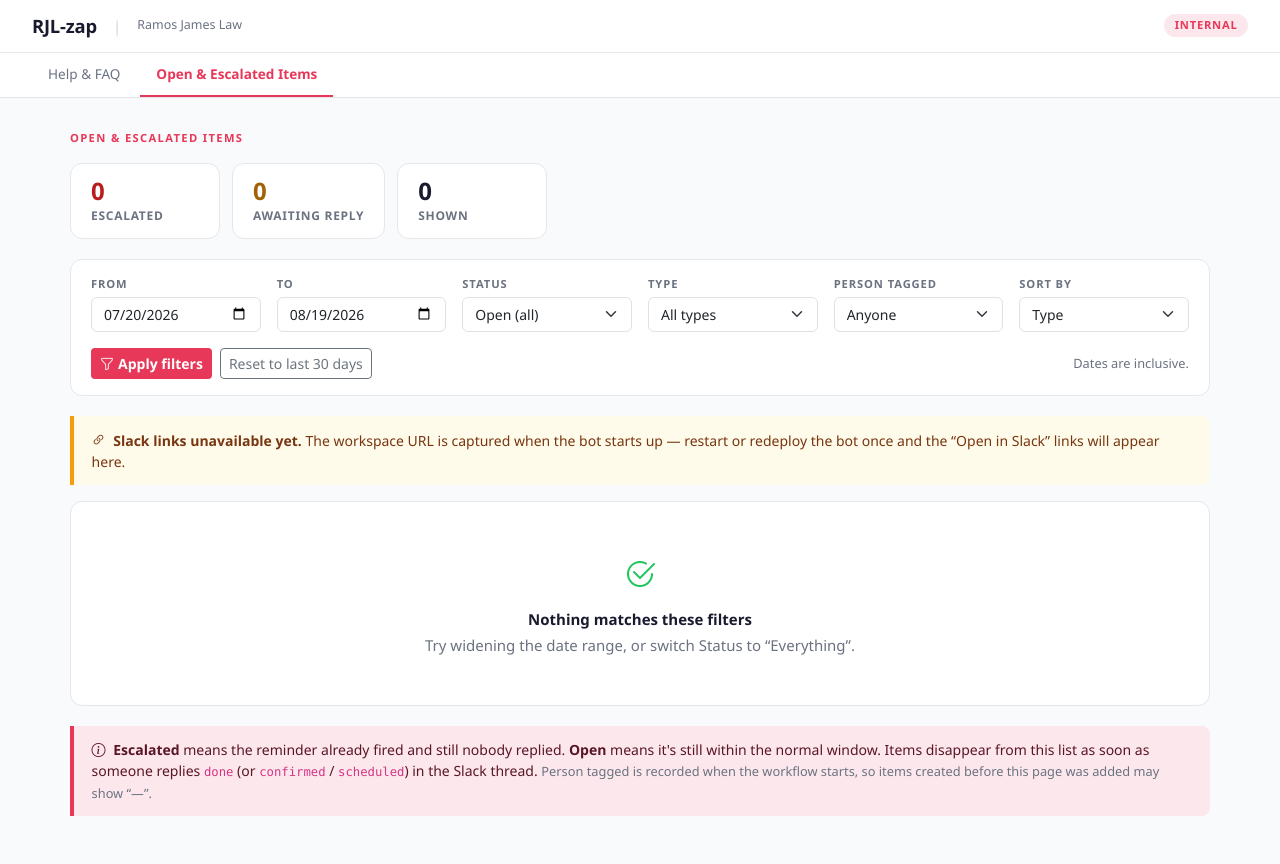
After one commit to david-ramosjames/rjl-zap, a Flask app: page /open-items in a window 1280 px wide. The commit adds this page. Run offline with Flask 3, Linux system fonts and the light colour scheme; data that the repository does not hold is empty.

Commit message:
Add Open & Escalated Items page with date/person/type filters
New /open-items page (behind the same HTTP Basic auth as the admin
settings, linked from the FAQ nav) showing every workflow that is still
waiting on a reply, with deep links straight into the Slack thread.

Filters, all combinable and reflected in the URL so a view can be
bookmarked or shared:
- Date range, defaulting to the last 30 days (inclusive both ends;
  reversed dates are swapped rather than returning nothing).
- Status: open / escalated only / completed / everything.
- Person tagged.
- Workflow type.
- Sort: type (default), status with escalated first, oldest, newest,
  channel.

Type and person dropdowns are built from the rows in the current date
window, so a filter can always be widened again from the UI.

Supporting data the DB did not previously keep:
- workflows.participants (comma-separated user IDs) and
  workflows.channel_name, both populated at create_workflow time from
  every call site — mediation, disbursement, both followup starters, and
  the reaction-tracked checklists (which use the trigger's configured
  mention setting). Added as nullable columns + ALTER TABLE migration, so
  rows created before this deploy simply show "—" for person.
- user_names cache table. Display names are resolved once per user in a
  daemon thread when a workflow is created, so the page renders from the
  DB alone and never makes Slack calls while serving a request.
- slack_workspace_url captured from auth_test at startup, used to build
  permalinks (/archives/<channel>/p<ts-without-dot>). Until the bot has
  restarted once the page shows an explanatory note instead of dead
  links.

Channel names are resolved through a process-lifetime cache, so this
adds one conversations.info per new channel rather than one per workflow.

Verified with a seeded DB through Flask's test client: 21 checks across
every filter and combination, invalid/reversed/future date ranges,
unknown status and sort values falling back to defaults, the empty
state, permalink format, multi-person rows, unchecked-item counts, the
per-type done keyword, exclusion of out-of-window and completed rows,
and 401/200 auth behavior on the new route.

https://claude.ai/code/session_01QMtP5CaQsZY3iwZ8ce5itC

```diff
--- a/templates/index.html
+++ b/templates/index.html
@@ -378,6 +378,9 @@
   <a href="#auto-triggers">Automatic</a>
   <a href="#thread-replies">Thread replies</a>
   <a href="#faq">FAQ</a>
+  <a href="/open-items" style="margin-left:auto;color:var(--accent);font-weight:600">
+    <i class="bi bi-list-check me-1"></i>Open &amp; Escalated Items
+  </a>
 </div>
 
 <div class="container-page">
--- /dev/null
+++ b/templates/open_items.html
@@ -0,0 +1,279 @@
+<!DOCTYPE html>
+<html lang="en">
+<head>
+  <meta charset="UTF-8">
+  <meta name="viewport" content="width=device-width, initial-scale=1">
+  <title>RJL-zap — Open &amp; Escalated Items</title>
+  <link href="https://cdn.jsdelivr.net/npm/bootstrap@5.3.2/dist/css/bootstrap.min.css" rel="stylesheet">
+  <link href="https://cdn.jsdelivr.net/npm/bootstrap-icons@1.11.3/font/bootstrap-icons.min.css" rel="stylesheet">
+  <style>
+    :root {
+      --accent: #e8385a; --accent-light: #fce8ec;
+      --text-dark: #1a1a2e; --text-muted: #6b7280;
+      --border: #e5e7eb; --bg: #f9fafb;
+    }
+    * { box-sizing: border-box; }
+    body { background: var(--bg); font-family: 'Segoe UI', system-ui, sans-serif;
+           color: var(--text-dark); font-size: 15px; }
+
+    .top-bar { background:#fff; border-bottom:1px solid var(--border);
+               padding:.75rem 2rem; display:flex; align-items:center; gap:1rem; }
+    .top-bar .bot-name { font-size:1.15rem; font-weight:700; letter-spacing:-.01em; }
+    .top-bar .divider { color:#d1d5db; }
+    .top-bar .org-label { font-size:.78rem; color:var(--text-muted); font-weight:500; }
+    .internal-badge { margin-left:auto; background:var(--accent-light); color:var(--accent);
+      font-size:.7rem; font-weight:700; letter-spacing:.07em; text-transform:uppercase;
+      padding:.2rem .65rem; border-radius:20px; }
+
+    .page-nav { background:#fff; border-bottom:1px solid var(--border);
+                position:sticky; top:0; z-index:100; padding:0 2rem; }
+    .page-nav a { display:inline-block; padding:.7rem 1rem; color:var(--text-muted);
+      text-decoration:none; font-size:.85rem; font-weight:500;
+      border-bottom:2px solid transparent; transition:color .15s, border-color .15s; }
+    .page-nav a:hover { color:var(--accent); border-bottom-color:var(--accent); }
+    .page-nav a.active { color:var(--accent); border-bottom-color:var(--accent); font-weight:600; }
+
+    .container-page { max-width:1180px; margin:0 auto; padding:2rem 1.25rem; }
+    .section-label { font-size:.7rem; font-weight:700; letter-spacing:.12em;
+      text-transform:uppercase; color:var(--accent); margin-bottom:1rem; }
+
+    .card-plain { background:#fff; border:1px solid var(--border);
+                  border-radius:12px; margin-bottom:1.25rem; }
+    .filter-bar { padding:1rem 1.25rem; }
+    .filter-bar label { font-size:.7rem; font-weight:700; letter-spacing:.08em;
+      text-transform:uppercase; color:var(--text-muted); margin-bottom:.25rem; display:block; }
+    .filter-bar .form-control, .filter-bar .form-select { font-size:.875rem; }
+
+    .stat-row { display:flex; gap:.75rem; flex-wrap:wrap; margin-bottom:1.25rem; }
+    .stat { background:#fff; border:1px solid var(--border); border-radius:12px;
+            padding:.85rem 1.25rem; min-width:150px; }
+    .stat .n { font-size:1.5rem; font-weight:700; line-height:1.1; }
+    .stat .l { font-size:.75rem; color:var(--text-muted); text-transform:uppercase;
+               letter-spacing:.06em; font-weight:600; margin-top:.15rem; }
+    .stat.esc .n { color:#b91c1c; }
+    .stat.open .n { color:#a16207; }
+
+    table.items { width:100%; border-collapse:separate; border-spacing:0; }
+    table.items thead th { font-size:.7rem; text-transform:uppercase; letter-spacing:.07em;
+      color:var(--text-muted); font-weight:700; padding:.6rem .9rem; text-align:left;
+      border-bottom:1px solid var(--border); white-space:nowrap; }
+    table.items tbody td { padding:.7rem .9rem; border-bottom:1px solid #f3f4f6;
+      font-size:.875rem; vertical-align:middle; }
+    table.items tbody tr:last-child td { border-bottom:none; }
+    table.items tbody tr:hover { background:#fcfcfd; }
+
+    .pill { display:inline-block; border-radius:20px; padding:.12rem .6rem;
+            font-size:.7rem; font-weight:700; white-space:nowrap; }
+    .pill-esc  { background:#fee2e2; color:#991b1b; }
+    .pill-open { background:#fef9c3; color:#854d0e; }
+    .pill-done { background:#dcfce7; color:#166534; }
+    .type-pill { background:#eef2ff; color:#3730a3; }
+
+    .who { color:#374151; }
+    .who .none { color:#9ca3af; font-style:italic; }
+    .chan { font-weight:600; color:var(--text-dark); text-decoration:none; }
+    .chan:hover { color:var(--accent); }
+    .muted-sm { color:var(--text-muted); font-size:.8rem; }
+    .go { color:var(--accent); text-decoration:none; font-weight:600; font-size:.8rem; white-space:nowrap; }
+    .go:hover { text-decoration:underline; }
+
+    .empty { padding:3rem 1.25rem; text-align:center; color:var(--text-muted); }
+    .empty i { font-size:2rem; color:#22c55e; display:block; margin-bottom:.6rem; }
+
+    .callout { border-left:4px solid var(--accent); background:var(--accent-light);
+      border-radius:0 8px 8px 0; padding:.85rem 1.1rem; font-size:.875rem;
+      color:#5a1526; margin:1rem 0; }
+    .callout.amber { border-left-color:#f59e0b; background:#fffbeb; color:#78350f; }
+    @media (max-width: 820px) { .hide-sm { display:none; } }
+  </style>
+</head>
+<body>
+
+<div class="top-bar">
+  <span class="bot-name">RJL-zap</span>
+  <span class="divider">|</span>
+  <span class="org-label">Ramos James Law</span>
+  <span class="internal-badge">Internal</span>
+</div>
+
+<div class="page-nav">
+  <a href="/">Help &amp; FAQ</a>
+  <a href="/open-items" class="active">Open &amp; Escalated Items</a>
+</div>
+
+<div class="container-page">
+
+  <div class="section-label">Open &amp; Escalated Items</div>
+
+  <div class="stat-row">
+    <div class="stat esc">
+      <div class="n">{{ escalated_count }}</div>
+      <div class="l">Escalated</div>
+    </div>
+    <div class="stat open">
+      <div class="n">{{ total - escalated_count }}</div>
+      <div class="l">Awaiting reply</div>
+    </div>
+    <div class="stat">
+      <div class="n">{{ total }}</div>
+      <div class="l">Shown</div>
+    </div>
+  </div>
+
+  <!-- ── FILTERS ── -->
+  <div class="card-plain">
+    <form class="filter-bar" method="get" action="/open-items">
+      <div class="row g-3 align-items-end">
+        <div class="col-6 col-md-2">
+          <label for="from">From</label>
+          <input type="date" class="form-control" id="from" name="from" value="{{ d_from }}">
+        </div>
+        <div class="col-6 col-md-2">
+          <label for="to">To</label>
+          <input type="date" class="form-control" id="to" name="to" value="{{ d_to }}">
+        </div>
+        <div class="col-6 col-md-2">
+          <label for="status">Status</label>
+          <select class="form-select" id="status" name="status">
+            <option value="open"      {% if status=='open' %}selected{% endif %}>Open (all)</option>
+            <option value="escalated" {% if status=='escalated' %}selected{% endif %}>Escalated only</option>
+            <option value="completed" {% if status=='completed' %}selected{% endif %}>Completed</option>
+            <option value="all"       {% if status=='all' %}selected{% endif %}>Everything</option>
+          </select>
+        </div>
+        <div class="col-6 col-md-2">
+          <label for="type">Type</label>
+          <select class="form-select" id="type" name="type">
+            <option value="">All types</option>
+            {% for value, label in all_types %}
+              <option value="{{ value }}" {% if wtype==value %}selected{% endif %}>{{ label }}</option>
+            {% endfor %}
+          </select>
+        </div>
+        <div class="col-6 col-md-2">
+          <label for="person">Person tagged</label>
+          <select class="form-select" id="person" name="person">
+            <option value="">Anyone</option>
+            {% for uid, name in all_people %}
+              <option value="{{ uid }}" {% if person==uid %}selected{% endif %}>{{ name }}</option>
+            {% endfor %}
+          </select>
+        </div>
+        <div class="col-6 col-md-2">
+          <label for="sort">Sort by</label>
+          <select class="form-select" id="sort" name="sort">
+            <option value="type"    {% if sort=='type' %}selected{% endif %}>Type</option>
+            <option value="status"  {% if sort=='status' %}selected{% endif %}>Status (escalated first)</option>
+            <option value="oldest"  {% if sort=='oldest' %}selected{% endif %}>Oldest first</option>
+            <option value="newest"  {% if sort=='newest' %}selected{% endif %}>Newest first</option>
+            <option value="channel" {% if sort=='channel' %}selected{% endif %}>Channel</option>
+          </select>
+        </div>
+      </div>
+      <div class="mt-3 d-flex gap-2 align-items-center flex-wrap">
+        <button type="submit" class="btn btn-sm" style="background:var(--accent);color:#fff;font-weight:600">
+          <i class="bi bi-funnel me-1"></i>Apply filters
+        </button>
+        <a href="/open-items" class="btn btn-sm btn-outline-secondary">Reset to last 30 days</a>
+        <span class="muted-sm ms-auto">Dates are inclusive.</span>
+      </div>
+    </form>
+  </div>
+
+  {% if not has_workspace %}
+  <div class="callout amber">
+    <i class="bi bi-link-45deg me-1"></i>
+    <strong>Slack links unavailable yet.</strong> The workspace URL is captured when the bot starts up — restart or redeploy the bot once and the “Open in Slack” links will appear here.
+  </div>
+  {% endif %}
+
+  <!-- ── RESULTS ── -->
+  <div class="card-plain">
+    {% if rows %}
+    <div style="overflow-x:auto">
+      <table class="items">
+        <thead>
+          <tr>
+            <th>Channel</th>
+            <th>Type</th>
+            <th>Status</th>
+            <th>Person tagged</th>
+            <th class="hide-sm">Opened</th>
+            <th class="hide-sm">Age</th>
+            <th>Waiting on</th>
+            <th></th>
+          </tr>
+        </thead>
+        <tbody>
+          {% for r in rows %}
+          <tr>
+            <td>
+              {% if r.link %}
+                <a class="chan" href="{{ r.link }}" target="_blank" rel="noopener">#{{ r.channel_name }}</a>
+              {% else %}
+                <span class="chan">#{{ r.channel_name }}</span>
+              {% endif %}
+            </td>
+            <td><span class="pill type-pill">{{ r.type_label }}</span></td>
+            <td>
+              {% if r.completed %}
+                <span class="pill pill-done">Completed</span>
+              {% elif r.escalated %}
+                <span class="pill pill-esc">Escalated</span>
+              {% else %}
+                <span class="pill pill-open">Open</span>
+              {% endif %}
+            </td>
+            <td class="who">
+              {% if r.people %}
+                {{ r.people | map(attribute='name') | join(', ') }}
+              {% else %}
+                <span class="none">—</span>
+              {% endif %}
+            </td>
+            <td class="hide-sm muted-sm">{{ r.opened }}</td>
+            <td class="hide-sm muted-sm">
+              {% if r.age_days == 0 %}today{% else %}{{ r.age_days }}d{% endif %}
+            </td>
+            <td class="muted-sm">
+              {% if r.completed %}
+                —
+              {% elif r.open_items %}
+                {{ r.open_items }} item(s) unchecked
+              {% else %}
+                reply <code>{{ r.done_word }}</code>
+              {% endif %}
+            </td>
+            <td>
+              {% if r.link %}
+                <a class="go" href="{{ r.link }}" target="_blank" rel="noopener">
+                  Open in Slack <i class="bi bi-box-arrow-up-right"></i>
+                </a>
+              {% endif %}
+            </td>
+          </tr>
+          {% endfor %}
+        </tbody>
+      </table>
+    </div>
+    {% else %}
+    <div class="empty">
+      <i class="bi bi-check2-circle"></i>
+      <div style="font-weight:600;color:var(--text-dark)">Nothing matches these filters</div>
+      <div class="mt-1">Try widening the date range, or switch Status to “Everything”.</div>
+    </div>
+    {% endif %}
+  </div>
+
+  <div class="callout">
+    <i class="bi bi-info-circle me-1"></i>
+    <strong>Escalated</strong> means the reminder already fired and still nobody replied.
+    <strong>Open</strong> means it's still within the normal window.
+    Items disappear from this list as soon as someone replies <code>done</code>
+    (or <code>confirmed</code> / <code>scheduled</code>) in the Slack thread.
+    <span class="muted-sm">Person tagged is recorded when the workflow starts, so items created before this page was added may show “—”.</span>
+  </div>
+
+</div>
+</body>
+</html>
```
Also changed, not shown: app.py (+88 -6 lines), storage.py (+85 -3 lines), web.py (+116 -0 lines).
